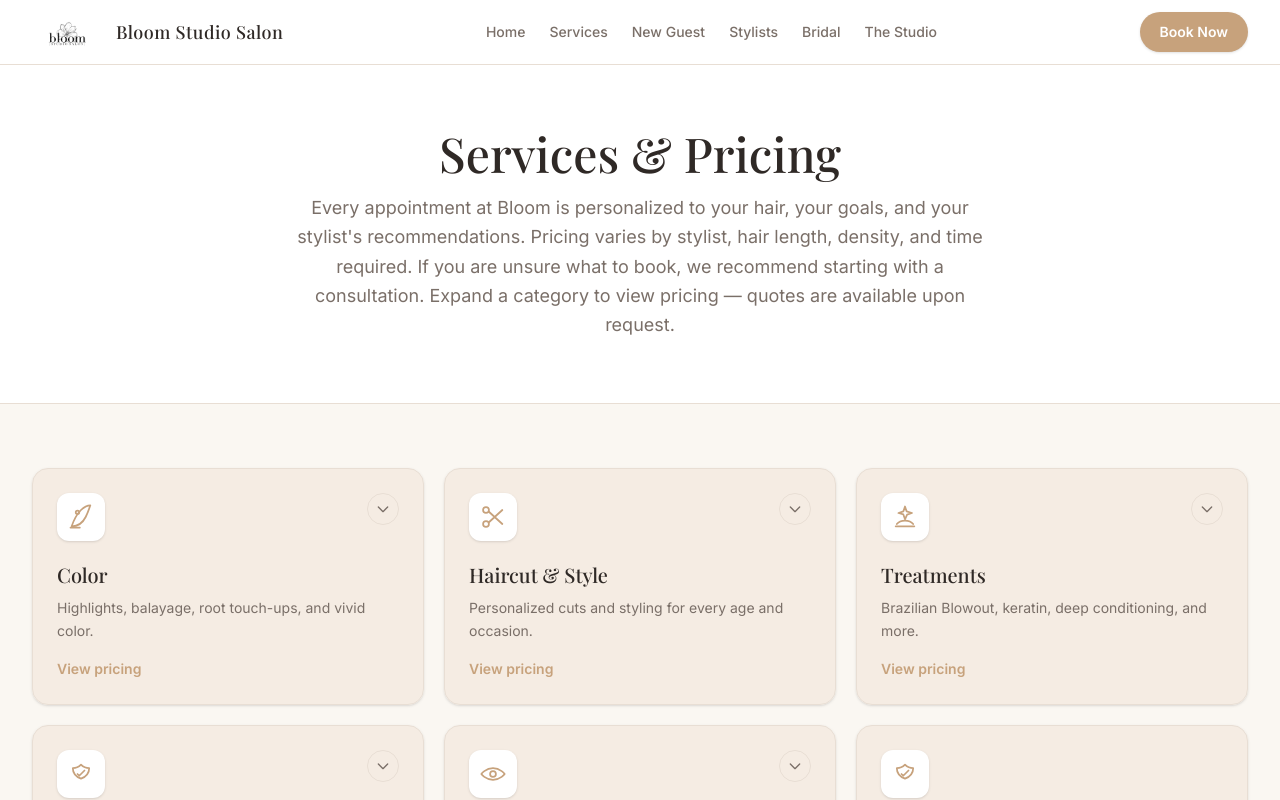
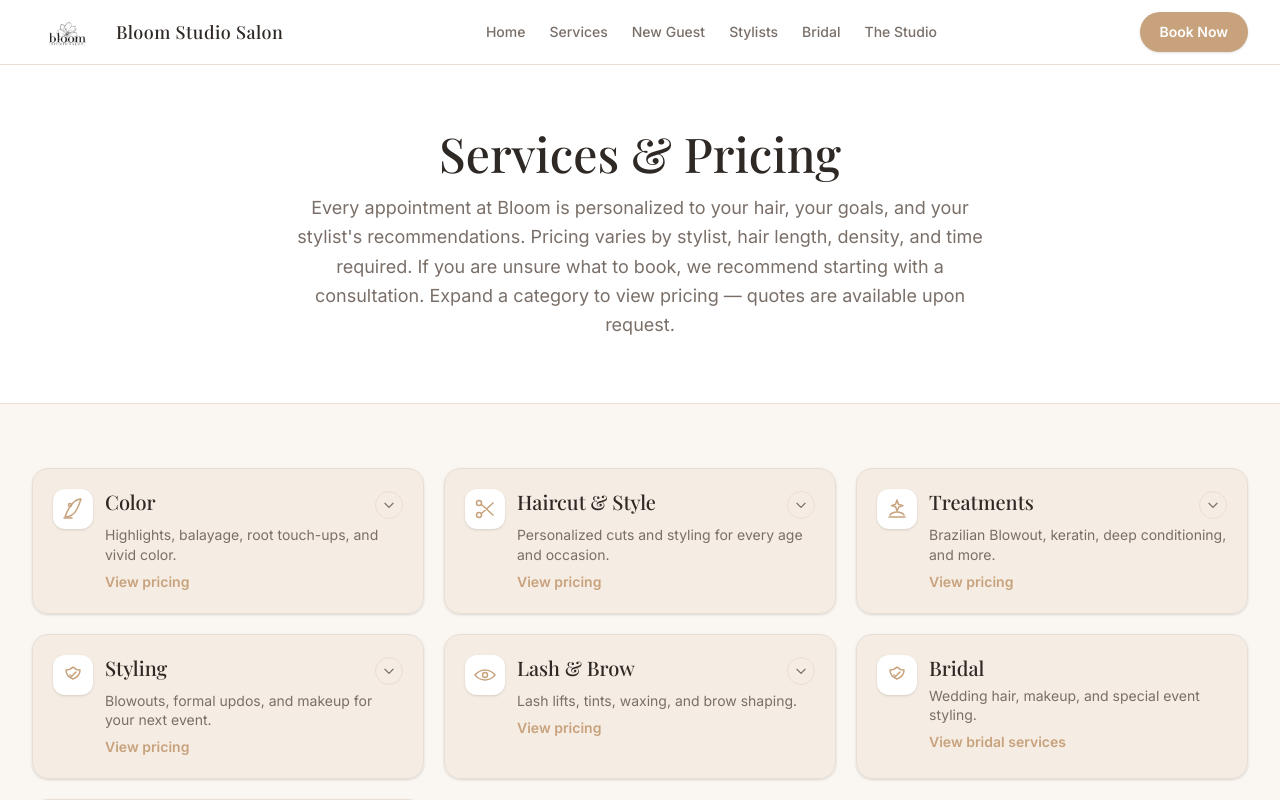
Before and after one commit to darnold5000/bloomstudiosalon, a Next.js app: page /services in a window 1280 px wide. Shown: the top 800 px of the page. Built offline with nearby package versions, Linux system fonts and the light colour scheme; a web font is replaced by a local one.

Commit message:
pricing page update

```diff
--- a/src/components/ServiceIconCard.tsx
+++ b/src/components/ServiceIconCard.tsx
@@ -19,16 +19,19 @@ export default function ServiceIconCard({
   return (
     <Link
       href={href}
-      className="group flex flex-col rounded-2xl border border-border bg-accent-soft/35 p-6 shadow-sm transition duration-300 hover:-translate-y-1 hover:border-accent/40 hover:bg-accent-soft/55 hover:shadow-md"
+      className="group flex rounded-2xl border border-border bg-accent-soft/35 p-4 shadow-sm transition duration-300 hover:-translate-y-0.5 hover:border-accent/40 hover:bg-accent-soft/55 hover:shadow-md sm:p-5"
     >
-      <span className="flex h-12 w-12 items-center justify-center rounded-xl bg-surface text-accent shadow-sm transition group-hover:bg-accent group-hover:text-white">
-        <ServiceIcon name={icon} />
+      <span className="flex h-10 w-10 shrink-0 items-center justify-center rounded-xl bg-surface text-accent shadow-sm transition group-hover:bg-accent group-hover:text-white">
+        <ServiceIcon name={icon} className="h-6 w-6" />
       </span>
-      <h3 className="mt-5 font-serif text-xl font-medium text-text">{title}</h3>
-      <p className="mt-2 flex-1 text-sm leading-relaxed text-muted">{description}</p>
-      <span className="mt-4 text-sm font-semibold text-accent transition group-hover:underline">
-        {priceNote}
-      </span>
+
+      <div className="min-w-0 flex-1 pl-3">
+        <h3 className="font-serif text-lg font-medium leading-tight text-text sm:text-xl">{title}</h3>
+        <p className="mt-1.5 text-sm leading-snug text-muted">{description}</p>
+        <span className="mt-2 inline-block text-xs font-semibold text-accent transition group-hover:underline sm:text-sm">
+          {priceNote}
+        </span>
+      </div>
     </Link>
   );
 }
--- a/src/components/ServicePricingCard.tsx
+++ b/src/components/ServicePricingCard.tsx
@@ -23,31 +23,40 @@ export default function ServicePricingCard({
       id={categoryId}
       className="group scroll-mt-28 overflow-hidden rounded-2xl border border-border bg-accent-soft/35 shadow-sm transition duration-300 open:border-accent/40 open:bg-accent-soft/55 open:shadow-md"
     >
-      <summary className="cursor-pointer list-none p-6 transition hover:bg-accent-soft/45 [&::-webkit-details-marker]:hidden">
-        <div className="flex items-start justify-between gap-3">
-          <span className="flex h-12 w-12 shrink-0 items-center justify-center rounded-xl bg-surface text-accent shadow-sm transition group-open:bg-accent group-open:text-white">
-            <ServiceIcon name={icon} />
+      <summary className="cursor-pointer list-none p-4 transition hover:bg-accent-soft/45 sm:p-5 [&::-webkit-details-marker]:hidden">
+        <div className="flex items-start gap-3">
+          <span className="flex h-10 w-10 shrink-0 items-center justify-center rounded-xl bg-surface text-accent shadow-sm transition group-open:bg-accent group-open:text-white">
+            <ServiceIcon name={icon} className="h-6 w-6" />
           </span>
+
+          <div className="min-w-0 flex-1">
+            <div className="flex items-start justify-between gap-2">
+              <h3 className="font-serif text-lg font-medium leading-tight text-text sm:text-xl">
+                {title}
+              </h3>
               <span
-            className="flex h-8 w-8 shrink-0 items-center justify-center rounded-full border border-border text-muted transition group-open:rotate-180 group-open:border-accent group-open:text-accent"
+                className="mt-0.5 flex h-7 w-7 shrink-0 items-center justify-center rounded-full border border-border text-muted transition group-open:rotate-180 group-open:border-accent group-open:text-accent"
                 aria-hidden="true"
               >
-            <svg className="h-4 w-4" fill="none" viewBox="0 0 24 24" stroke="currentColor" strokeWidth="2">
+                <svg className="h-3.5 w-3.5" fill="none" viewBox="0 0 24 24" stroke="currentColor" strokeWidth="2">
                   <path strokeLinecap="round" strokeLinejoin="round" d="M19 9l-7 7-7-7" />
                 </svg>
               </span>
             </div>
-        <h3 className="mt-5 font-serif text-xl font-medium text-text">{title}</h3>
-        <p className="mt-2 text-sm leading-relaxed text-muted">{description}</p>
-        <span className="mt-4 inline-block text-sm font-semibold text-accent">{priceNote}</span>
+            <p className="mt-1.5 text-sm leading-snug text-muted">{description}</p>
+            <span className="mt-2 inline-block text-xs font-semibold text-accent sm:text-sm">
+              {priceNote}
+            </span>
+          </div>
+        </div>
       </summary>
 
-      <div className="border-t border-border/70 bg-surface/90 px-6 pb-5">
+      <div className="border-t border-border/70 bg-surface/90 px-4 pb-4 sm:px-5 sm:pb-5">
         <ul className="divide-y divide-border">
           {services.map((service) => (
             <li
               key={service.name}
-              className="flex items-start justify-between gap-4 py-3.5 first:pt-4"
+              className="flex items-start justify-between gap-4 py-3 first:pt-3.5"
             >
               <div>
                 <p className="text-sm font-medium text-text">{service.name}</p>
```
Lines whose indentation alone changed are shown as unchanged.
